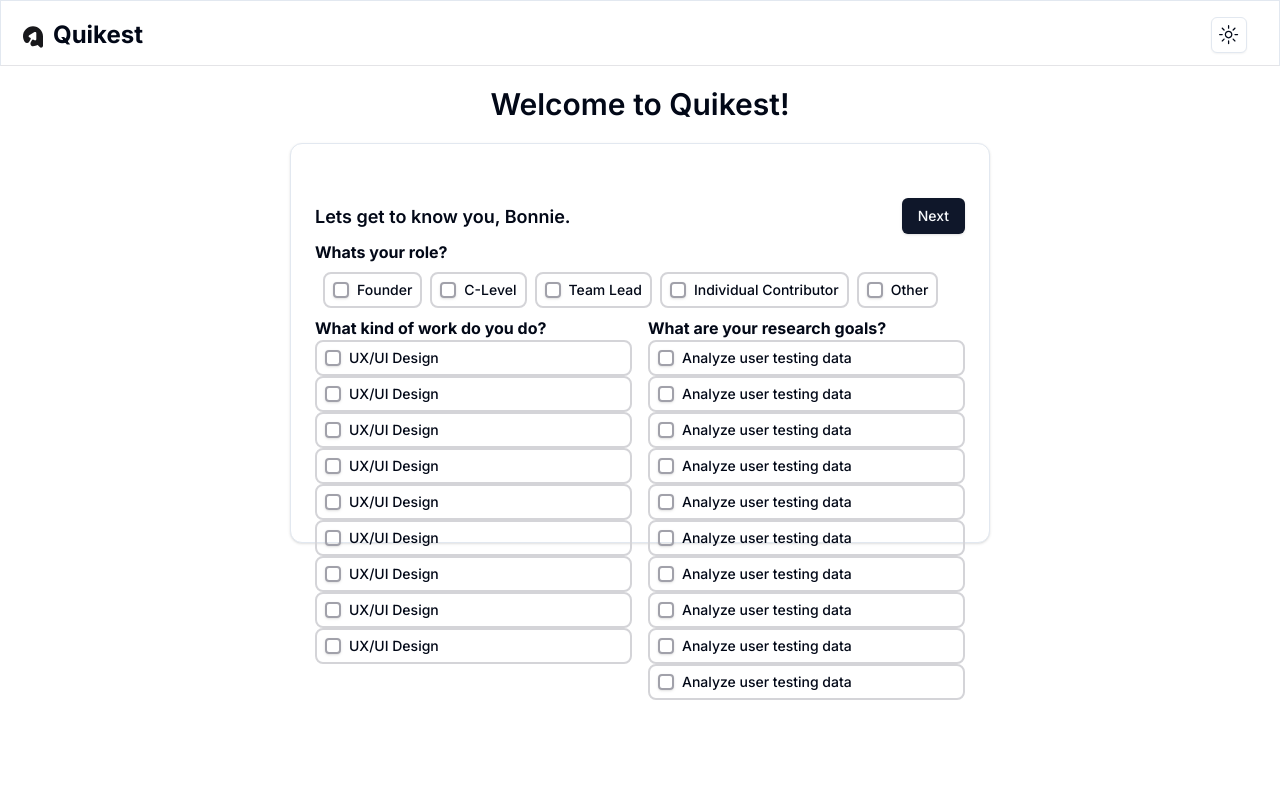
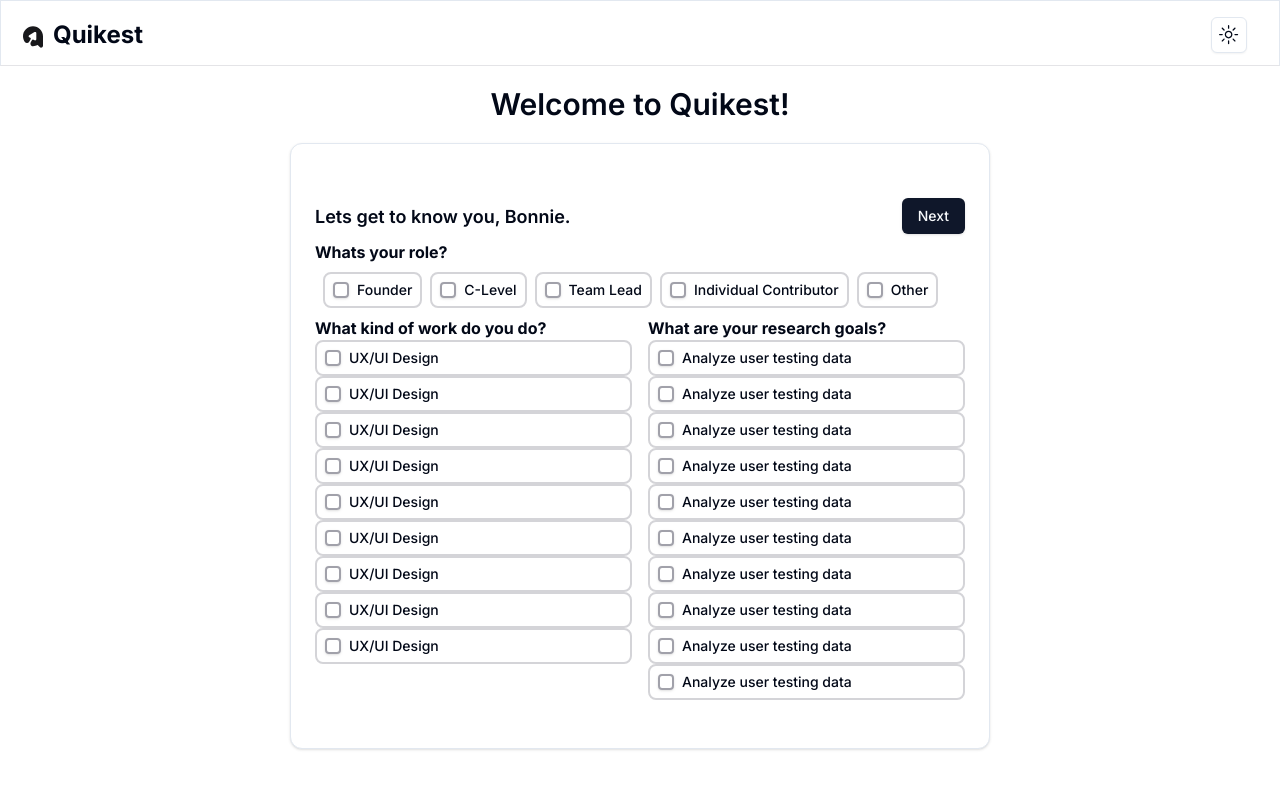
Before and after one commit to ajaywaghray/my-app, a Next.js app: page /onboarding in a window 1280 px wide. Shown: the top 788 px of the page. Built offline with nearby package versions, Linux system fonts and the light colour scheme.

Commit message:
Bottom margin!!

```diff
--- a/src/components/ui/onboardingStepOne.tsx
+++ b/src/components/ui/onboardingStepOne.tsx
@@ -99,7 +99,7 @@ const OnboardingStepOne = ({ onNext }: { onNext: () => void; }) => {
       <div style={{ display: 'flex', justifyContent: 'center', alignItems: 'center', fontWeight: '600', fontSize: '30px', marginTop: '16px' }}>
         Welcome to Quikest!
       </div>
-      <div style={{ display: 'flex', height: '50vh', justifyContent: 'center', alignItems: 'top', marginTop: '16px' }}>
+      <div style={{ display: 'flex', justifyContent: 'center', alignItems: 'top', marginTop: '16px', marginBottom: '16px' }}>
         <Card className="w-[700px]">
           <CardHeader>
           </CardHeader>
```
